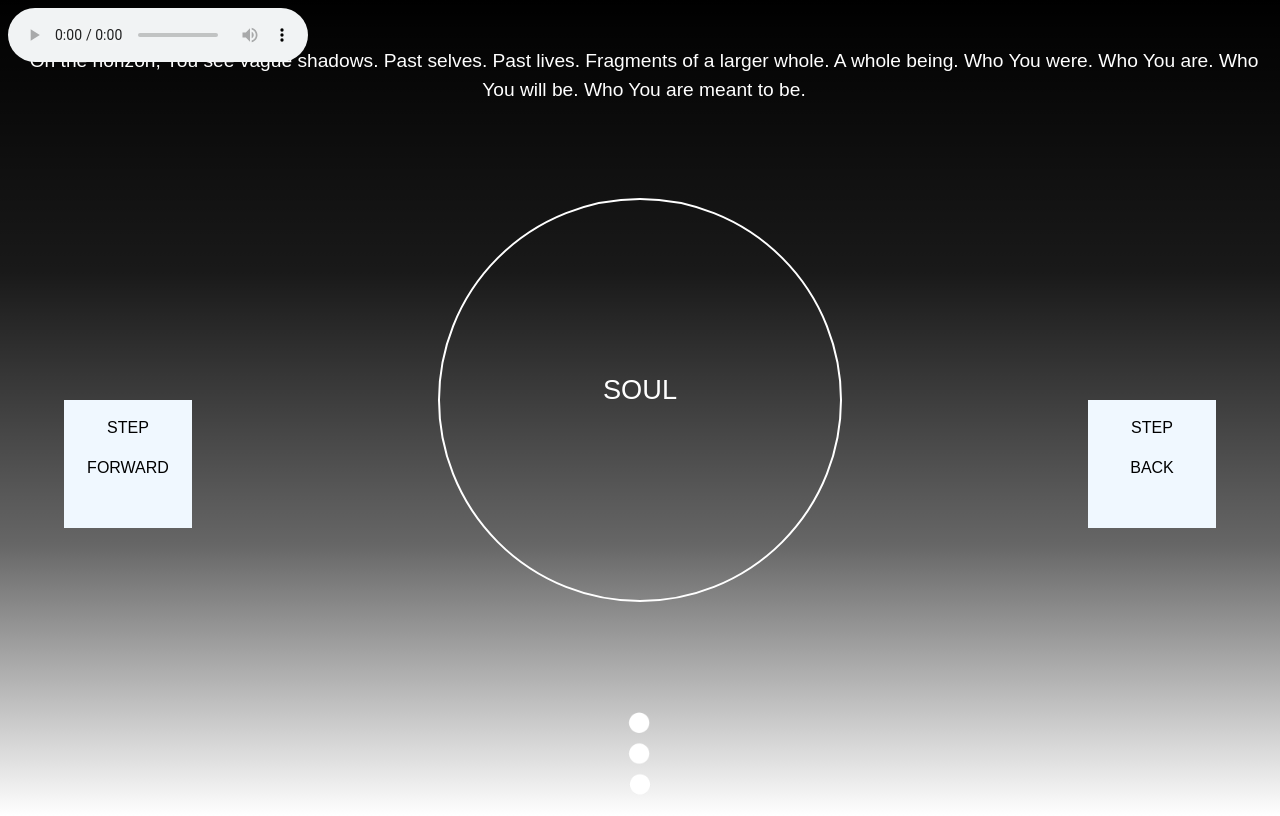
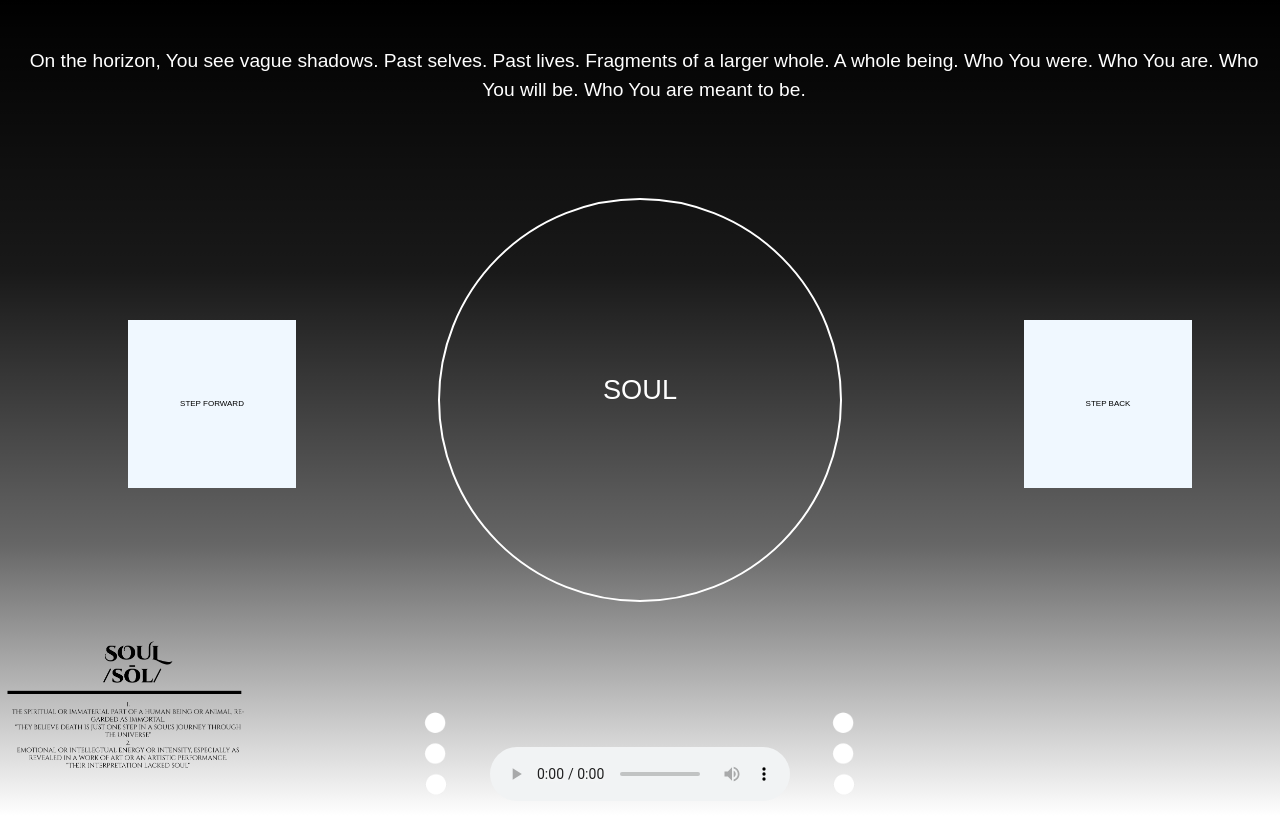
Before and after one commit to nathanduker/Assignment1, a plain HTML site: page index.html in a window 1280 px wide. Drawn offline with Linux system fonts and the light colour scheme; a web font is replaced by a local one.

Commit message:
Added image to the footer. Modified its original positioning.

```diff
--- a/index.html
+++ b/index.html
@@ -25,24 +25,26 @@
 
     <div id="fragment">
 
-       <p>STEP</p>
-       <p>FORWARD</p>
+       <p>STEP FORWARD</p>
 
     </div>
 
     <div id="fragment2">
 
-        <p>STEP</p>
-        <p>BACK</p>
+        <p>STEP BACK</p>
 
     </div>
 
-    <audio controls loop autoplay>
-        <source src="/assets/sounds/Wind.mp3" type="audio/mpeg">
-      </audio>
+
 
     <footer>
+        <img src="assets/images/souldef.png" alt="souldef" id="souldef">
         <img src="assets/images/decal1.png" alt="decal1" id="decal1">
+        <audio controls loop autoplay class="audioloop">
+            <source src="/assets/sounds/Wind.mp3" type="audio/mpeg">
+          </audio>
+        <img src="assets/images/decal1.png" alt="decal1" id="decal1">
+
     </footer>
 
 
--- a/style.css
+++ b/style.css
@@ -5,7 +5,7 @@ body {
     font-family: "Stalinist One", sans-serif;
     font-size: 16px;
     line-height: 1.5;
-    background: linear-gradient(to bottom, rgba(0, 0, 0, 2.0), rgba(0, 0, 0, 0.9),rgba(0, 0, 0, 0.6), rgba(255, 255, 255, 0.3));
+    background: linear-gradient(to bottom, rgba(0, 0, 0, 2.0), rgba(0, 0, 0, 0.9), rgba(0, 0, 0, 0.6), rgba(255, 255, 255, 0.3));
     color: white;
 }
 
@@ -32,17 +32,22 @@ body {
 
 #fragment, #fragment2 {
     position: fixed;
-    top: 50%;
+    top: 40%;
     width: 10vw;
     height: 10vw;
     background-color: aliceblue;
     text-align: center;
+    display: flex;
     justify-content: center;
+    align-items: center;
     transition: transform 0.3s, width 0.3s, height 0.3s; /* Add transition for transform, width, and height */
+    padding: 20px;
 }
 
-#fragment p, #fragment2 p{
+#fragment p, #fragment2 p {
     color: black;
+    font-size: 0.5em;
+    margin: 0; /* Reset default margin for <p> element */
 }
 
 #fragment:hover, #fragment2:hover {
@@ -50,16 +55,15 @@ body {
 }
 
 #fragment {
-    left: 5%;
+    left: 10%;
 }
 
 #fragment2 {
-    left: 85%;
+    left: 80%;
 }
 
 #startContainer:hover {
     background: url('/assets/images/soul.jpg') center/cover no-repeat; /* Use background shorthand property */
-
 }
 
 #startButton {
@@ -105,3 +109,15 @@ footer {
     max-width: 100px;
     height: auto;
 }
+
+#souldef {
+    width: 20vw;
+    height: auto;
+    position: absolute; /* Set the image to absolute positioning */
+    left: 0; /* Align the image to the far left of the footer */
+    bottom: 0; /* Align the image to the bottom of the footer */
+}
+
+.audioloop{
+    left: 10%;
+}
```
Also changed, not shown: assets/images/souldef.png (added).
